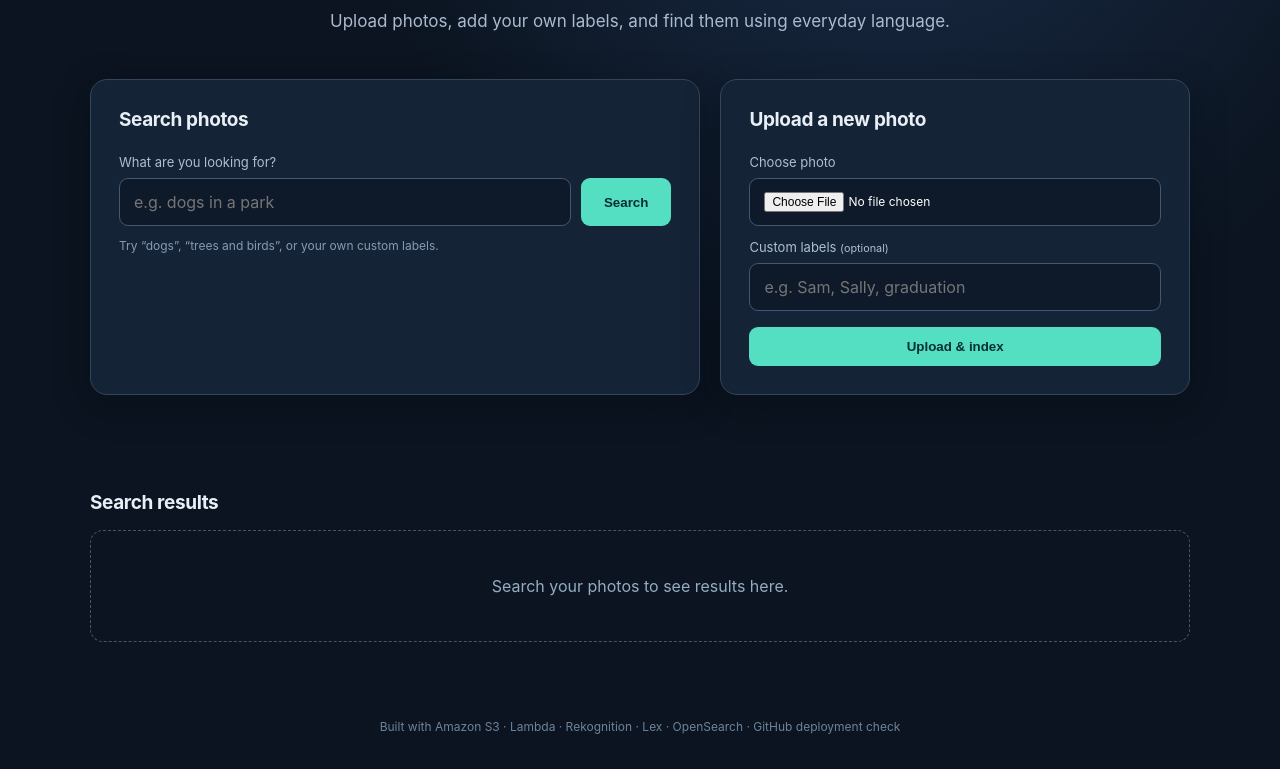
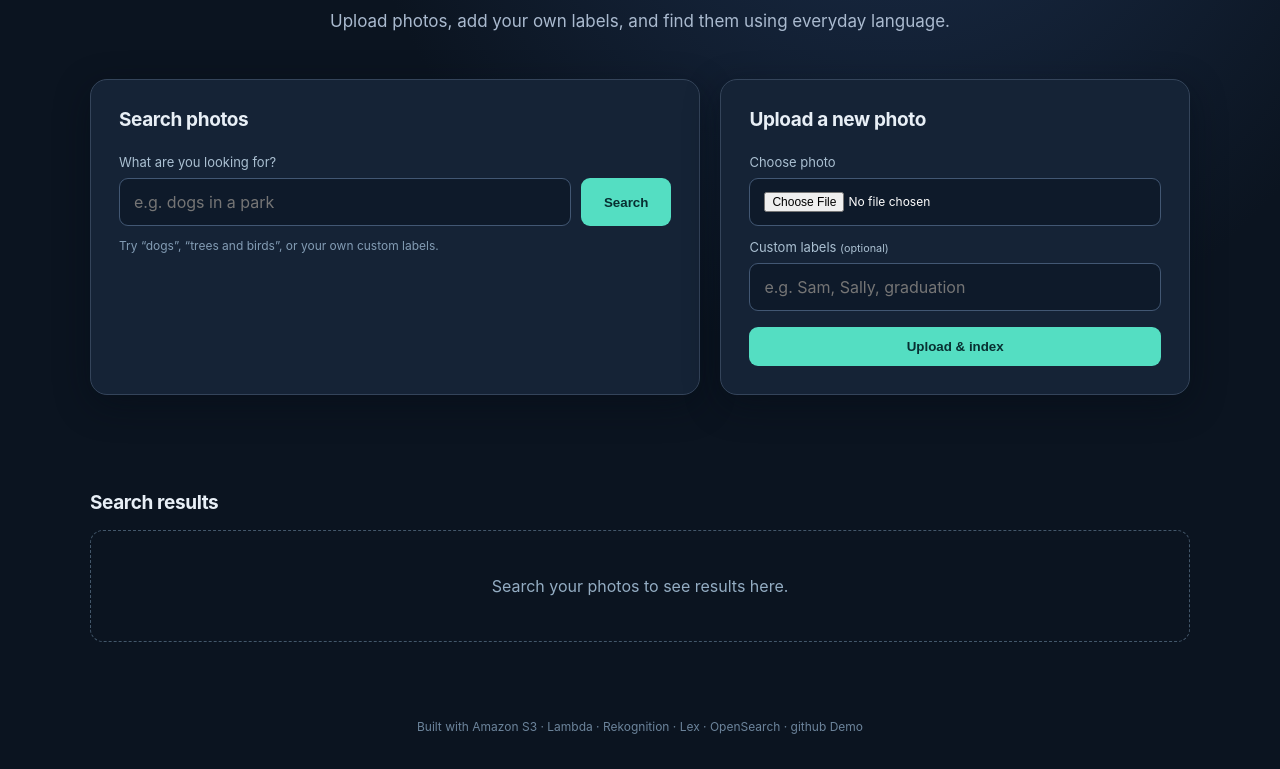
Before and after one commit to Parth-Bhosale/AI-Photo-Album, a plain HTML site: page front-end/index.html in a window 1280 px wide. Shown: the part 346-1115 px from the top of the page. Drawn offline with Linux system fonts and the light colour scheme; a script that the page names is missing.

Commit message:
Video Demo

```diff
--- a/front-end/index.html
+++ b/front-end/index.html
@@ -16,7 +16,7 @@
     </section>
     <p id="status" role="status" aria-live="polite"></p>
     <section class="results"><div class="results-heading"><h2>Search results</h2><span id="result-count"></span></div><div id="gallery" class="gallery"><div class="empty">Search your photos to see results here.</div></div></section>
-    <footer>Built with Amazon S3 · Lambda · Rekognition · Lex · OpenSearch · GitHub deployment check</footer>
+    <footer>Built with Amazon S3 · Lambda · Rekognition · Lex · OpenSearch · github Demo</footer>
   </main>
   <script src="config.js"></script>
   <script src="sdk/lib/axios/dist/axios.standalone.js"></script>
```
